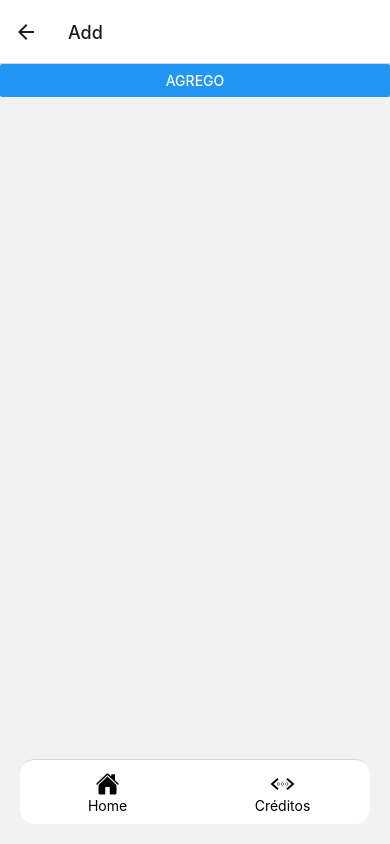
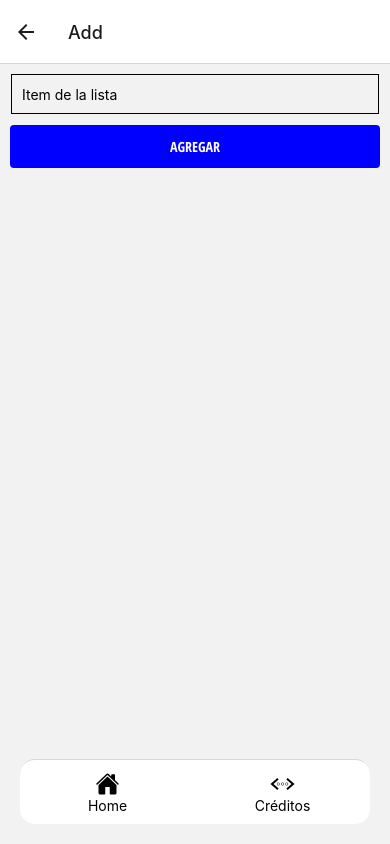
Before and after one commit to Luciano-Tarsia/DesarrolloDeApps, a React Native app: screen /Add in a window 390 px wide. Built offline with nearby package versions, Linux system fonts and the light colour scheme.

Commit message:
Entrega 5

```diff
--- a/pages/AddScreen.js
+++ b/pages/AddScreen.js
@@ -1,16 +1,32 @@
-import { Button, Image, StyleSheet, Text, View } from "react-native";
-import React, { useEffect } from "react";
+import { Pressable, StyleSheet, Text, TextInput, View } from "react-native";
+import React, { useState } from "react";
 import { connect, useDispatch, useSelector } from 'react-redux';
 
 import { addToList } from "../store/actions/action";
 
 const AddScreen = props => {
+    const [text, setText] = React.useState("Useless Text");
+
     const dispatch = useDispatch()
-    const lista = useSelector(state => state.list.list)
+
+    const addItem = () => {
+        let newElement = {id: Math.random().toString(), value: text, cat: 1}
+        dispatch(addToList(newElement))
+    }
 
     return(
         <View style={styles.container}>
-            <Button title="Agrego" onPress={() => dispatch(addToList({id: Math.random().toString(), value: "Forro", cat: 1}))} />
+            <TextInput
+                placeholder = "Item de la lista"
+                onChangeText = {setText}
+                style = {styles.input}
+            />
+            <Pressable
+                    onPress={() => addItem()}
+                    style={styles.boton}
+                >
+                    <Text style={{color:"white", fontFamily: "openSans",}}>AGREGAR</Text>
+            </Pressable>
         </View>
     )
 }
@@ -20,27 +36,25 @@ const styles = StyleSheet.create({
         marginTop: 0,
         flex: 1,
     },
-    image:      {
-        width: "50%",
-        height: "20%",
-        resizeMode: 'contain',
-        alignSelf: "center",
-        margin: 0,
+
+    boton: {
+        alignItems: 'center',
+        justifyContent: 'center',
+        paddingVertical: 12,
+        paddingHorizontal: 30,
+        borderRadius: 4,
+        elevation: 3,
+        backgroundColor: "blue",
+        marginRight: 10,
+        marginLeft: 10,
     },
-    text:       {
-        textAlign: 'center',
-        fontFamily:"openSans",
-        margin: 5,
-    },
-    navbar:     {
-        marginTop: 5,
-        marginBottom: 0,
-        height: "10%",
-        flexDirection: 'row',
-        alignItems: 'center',
-        justifyContent: 'space-around',
+    input: {
+        height: 40,
+        margin: 11,
+        marginTop: 10,
+        borderWidth: 1,
+        padding: 10,
     },
 })
 
 export default connect()(AddScreen)
-//export default AddScreen
--- a/pages/ListScreen.js
+++ b/pages/ListScreen.js
@@ -2,16 +2,15 @@ import { Button, FlatList, Pressable, StyleSheet, Text, View } from 'react-nativ
 import React, {useState} from 'react';
 import { useDispatch, useSelector } from 'react-redux';
 
+import { backgroundColor } from 'react-native/Libraries/Components/View/ReactNativeStyleAttributes';
 import { eliminateFromList } from "../store/actions/action";
 import { useNavigation } from '@react-navigation/native';
 
 const ListScreen = props => {
 
     const navigation = useNavigation();
-
     const dispatch = useDispatch()
     const lista = useSelector(state => state.list.list)
-
 
     return(
         <View style={
@@ -30,12 +29,13 @@ const ListScreen = props => {
             </View>
 
             <FlatList
+                contentContainerStyle = {styles.cuadricula}
                 data={lista}
                 renderItem={(data) => (
-                <View style={styles.cuadricula}>
+                    <View style={styles.item}>
                         <Text
                             style={
-                            styles.item
+                                {color: "blue", marginTop:10, marginLeft:10, marginRight:10, textAlign: "center"}
                             }
                         >
                             {data.item.value}
@@ -45,7 +45,7 @@ const ListScreen = props => {
                             //onPress={() => console.log(data.item.id)}
                             style={styles.boton}
                         >
-                        <Text style={{color:"white", fontFamily: "openSans",}}>ELIMINAR</Text>
+                            <Text style={{color:"white", fontFamily: "openSans"}}>ELIMINAR</Text>
                         </Pressable>
                     </View>
                 )}
@@ -56,25 +56,20 @@ const ListScreen = props => {
 
 const styles = StyleSheet.create({
     cuadricula: {
+        flexDirection: "row",
+        justifyContent: "space-evenly",
+        alignItems: "center",
+        flexWrap: "wrap"
+    },
+    item: {
         margin: 5,
         display: 'flex',
-        flexDirection: 'row',
+        flexDirection: 'column',
         justifyContent: 'space-around',
         alignItems: 'center',
-    },
-    itemHecho: {
-        color: "green",
-    },
-        item: {
-        color: "blue",
-    },
-    navbar: {
-        marginTop: 5,
-        marginBottom: 0,
-        height: "20%",
-        flexDirection: 'row',
-        alignItems: 'center',
-        justifyContent: 'space-around',
+        backgroundColor: "lightblue",
+        borderRadius: 15,
+        elevation: 5,
     },
     boton: {
         alignItems: 'center',
--- a/store/actions/action.js
+++ b/store/actions/action.js
@@ -1,5 +1,8 @@
+import {NavigationContainer} from '@react-navigation/native';
+
 export const ADD_TO_LIST = "ADD_TO_LIST"
 export const ELIMINATE_FROM_LIST = "ELIMINATE_FROM_LIST"
+export const NAVIGATION = "NAVIGATION"
 
 export const addToList = (item) => ({
     type: ADD_TO_LIST,
@@ -7,6 +10,11 @@ export const addToList = (item) => ({
 })
 
 export const eliminateFromList = (id) => ({
-    type: ADD_TO_LIST,
+    type: ELIMINATE_FROM_LIST,
     id: id
 })
+
+export const navigationRedux = (categoria) => ({
+    type: NAVIGATION,
+    categoria: categoria
+})
--- a/store/reducers/reducer.js
+++ b/store/reducers/reducer.js
@@ -1,18 +1,26 @@
-import { ADD_TO_LIST, ELIMINATE_FROM_LIST } from "../actions/action"
+import { ADD_TO_LIST, ELIMINATE_FROM_LIST, NAVIGATION } from "../actions/action"
 
 const initialState = {
-    list: [{id: Math.random().toString(), value: "Hola Mundo", cat: 1}],
+    list: [],
+    navigation: 1,
 }
 
 const listReducer = (state = initialState, action) => {
     switch(action.type){
         case ADD_TO_LIST:
             return {
-                list: [...state.list, action.item]
+                ...state,
+                list: [...state.list, action.item],
             }
         case ELIMINATE_FROM_LIST:
             return {
+                ...state,
                 list: state.list.filter(item => item.id !== action.id)
+            }
+        case NAVIGATION:
+            return {
+                ...state,
+                navigation: action.categoria
             }
         default:
             return state
```
Also changed, not shown: pages/HomeScreen.js (+5 -4 lines). Lines whose indentation alone changed are shown as unchanged.
